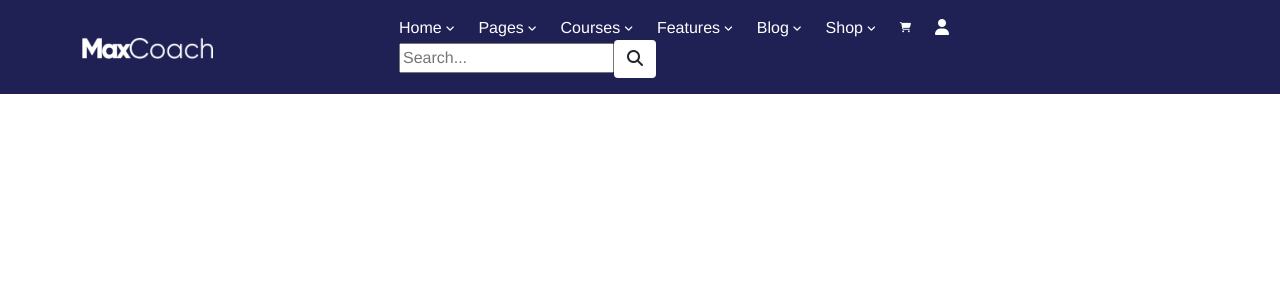
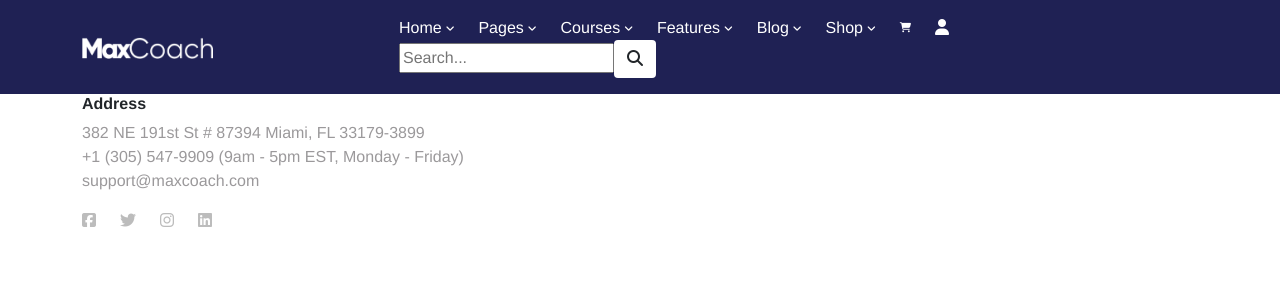
Before and after one commit to FernandoSilvera/proj-html-vuejs, a Vue app: page / in a window 1280 px wide. Shown: the top 300 px of the page. Built offline with nearby package versions, Linux system fonts and the light colour scheme.

Commit message:
Footer address and socials added.

```diff
--- a/src/assets/scss/_utilities.scss
+++ b/src/assets/scss/_utilities.scss
@@ -1,4 +1,12 @@
 @import "./variables";
+
+.text-medium-gray {
+  color: $medium-gray;
+}
+
+.text-dark-gray {
+  color: $dark-gray;
+}
 
 .bg-dark-purple {
   background-color: $dark-purple;
--- a/src/assets/scss/_variables.scss
+++ b/src/assets/scss/_variables.scss
@@ -1 +1,4 @@
 $dark-purple: #1f2154;
+$light-gray: #bcbcbc;
+$medium-gray: #9b999b;
+$dark-gray: #6c6c6c;
--- a/src/components/TheFooter.vue
+++ b/src/components/TheFooter.vue
@@ -1,7 +1,20 @@
 <template>
-  <footer>
+  <footer class="text-medium-gray">
     <div class="container">
+      <div class="row">
+        <div class="col">
+          <h6 class="text-dark fw-bold">Address</h6>
+          <address>
+            382 NE 191st St # 87394 Miami, FL 33179-3899<br>
+            +1 (305) 547-9909 (9am - 5pm EST, Monday - Friday)<br>
+            <a href="support@maxcoach.com">support@maxcoach.com</a>
+          </address>
 
+          <div>
+            <i v-for="(socialIcon, i) in socialIcons" :key="i" :class="socialIcon"></i>
+          </div>
+        </div>
+      </div>
     </div>
   </footer>
 </template>
@@ -9,7 +22,13 @@
 <script>
 export default {
   name: "TheFooter",
-
+  data() {
+    return {
+      exploreList: ["Start here", "Blog", "About us", "Success story", "Courses", "Contact us"],
+      informationList: ["Membership", "Purchase guide", "Privacy policy", "Terms of services"],
+      socialIcons: ["fa-brands fa-facebook-square", "fa-brands fa-twitter", "fa-brands fa-instagram", "fa-brands fa-linkedin"]
+    }
+  }
 }
 </script>
 
@@ -17,4 +36,19 @@ export default {
 @import "../assets/scss/variables";
 @import "../assets/scss/utilities";
 
+a {
+  color: $medium-gray;
+  text-decoration: none;
+
+  &:hover {
+    color: $dark-gray;
+    text-decoration: underline;
+  }
+}
+
+i {
+  margin-right: 1.5rem;
+  color: $light-gray;
+}
+
 </style>
```
